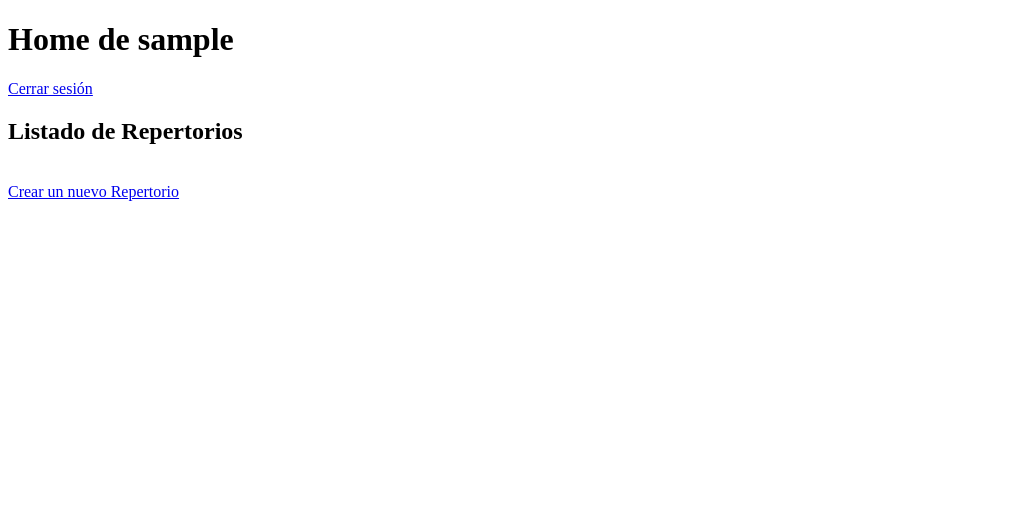
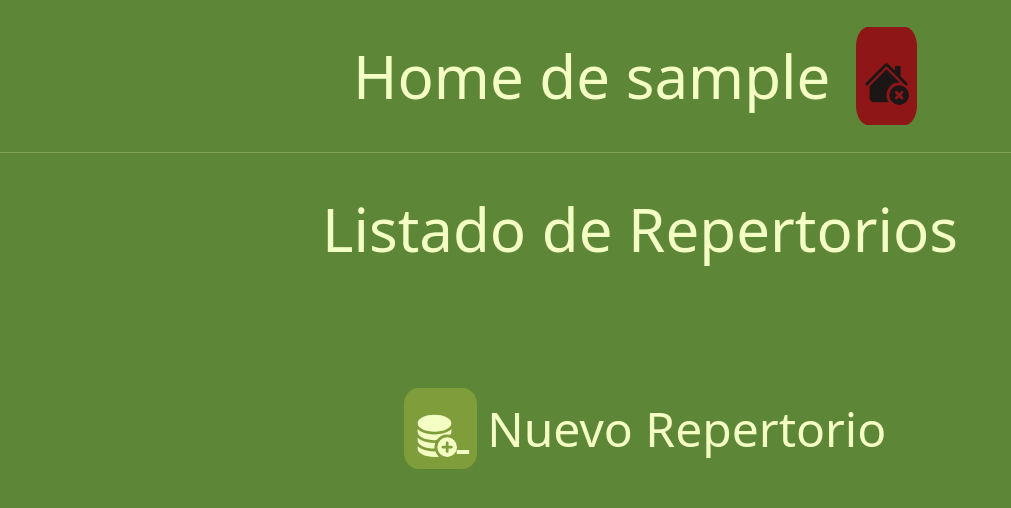
Before and after one commit to JuanMaAl/OpeningsXStructs, a Django app: page /home/ in a window 1280 px wide. Shown: the top 508 px of the page, without its empty margins (0-1011 px from the left). Run offline with Django 5.2, Linux system fonts and the light colour scheme; the visitor is signed in with stand-in values (Sample User, id 1); data that the repository does not hold is empty; some libraries are stand-ins or nearby versions.

Commit message:
home template styles

```diff
--- a/oxs/static/styles.css
+++ b/oxs/static/styles.css
@@ -8,15 +8,22 @@ body {
 a {
 background-color: #809D3C;
 color: #F4FFC3;
-padding: 15px;
-border-radius: 50%;
+padding: 8px;
+border-radius: 20%;
+margin: 10px;
+}
+
+.red_a
+{
+background-color: #8E1616;
+color: #1D1616;
 }
 
 h3 {
   font-size: 1.25em;
 }
 
-.page-tittle{
+.page_tittle{
   margin-top: 40px;
   margin-bottom: 40px;
   font-size: 1.25em;
@@ -24,6 +31,11 @@ h3 {
 
 .card {
 	background-color: #A9C46C;
+}
+
+.li_row {
+	background-color: #A9C46C;
+	padding: 10px;
 }
 
 .accordion-button{
--- a/oxs/templates/home.html
+++ b/oxs/templates/home.html
@@ -1,34 +1,59 @@
+{% load static %}
 <!DOCTYPE html>
 <html>
 	<head>
 		<title>Home</title>
+		{% load bootstrap5 %}
+		{% bootstrap_css %}
+		{% bootstrap_javascript %}
+		<link rel="stylesheet" href="{% static 'styles.css' %}">
 	</head>
 	<body>
-		<h1>Home de {{ user.username }}</h1>
-		<a href="{% url 'logout_user' %}">Cerrar sesión</a>
-		<h2>Listado de Repertorios</h2>
+		<h1 class="page_tittle">
+		Home de {{ user.username }}
+		<a class="red_a" href="{% url 'logout_user' %}">
+		    <svg xmlns="http://www.w3.org/2000/svg" width="45" height="45" fill="currentColor" class="bi bi-house-x-fill" viewBox="0 0 16 16">
+      <path d="M8.707 1.5a1 1 0 0 0-1.414 0L.646 8.146a.5.5 0 0 0 .708.708L8 2.207l6.646 6.647a.5.5 0 0 0 .708-.708L13 5.793V2.5a.5.5 0 0 0-.5-.5h-1a.5.5 0 0 0-.5.5v1.293z"/>
+      <path d="m8 3.293 4.712 4.712A4.5 4.5 0 0 0 8.758 15H3.5A1.5 1.5 0 0 1 2 13.5V9.293z"/>
+      <path d="M12.5 16a3.5 3.5 0 1 0 0-7 3.5 3.5 0 0 0 0 7m-.646-4.854.646.647.646-.646a.5.5 0 0 1 .708.707l-.647.646.647.646a.5.5 0 0 1-.708.708l-.646-.647-.646.647a.5.5 0 0 1-.708-.707l.647-.647-.647-.646a.5.5 0 0 1 .708-.707Z"/>
+    </svg>
+		</a>
+		</h1>
+		<hr>
+		<h2 class="page_tittle">Listado de Repertorios</h2>
 
-		<ul>
-
+		<ul class='d-flex justify-content-center'>
 			{% for repertoire in repertoires %}
-				<li>{{ repertoire.repertoire_name }} |
+				<li class="li_row w-75">{{ repertoire.repertoire_name }} |
 				{{ repertoire.repertoire_color }} |
 					<a
 					href="/open-repertoire/{{ repertoire.repertoire_name }}
 					/{{ repertoire.repertoire_color }}/">
-					Abrir
+					<svg xmlns="http://www.w3.org/2000/svg" width="45" height="45" fill="currentColor" class="bi bi-book-half" viewBox="0 0 16 16">
+  <path d="M8.5 2.687c.654-.689 1.782-.886 3.112-.752 1.234.124 2.503.523 3.388.893v9.923c-.918-.35-2.107-.692-3.287-.81-1.094-.111-2.278-.039-3.213.492zM8 1.783C7.015.936 5.587.81 4.287.94c-1.514.153-3.042.672-3.994 1.105A.5.5 0 0 0 0 2.5v11a.5.5 0 0 0 .707.455c.882-.4 2.303-.881 3.68-1.02 1.409-.142 2.59.087 3.223.877a.5.5 0 0 0 .78 0c.633-.79 1.814-1.019 3.222-.877 1.378.139 2.8.62 3.681 1.02A.5.5 0 0 0 16 13.5v-11a.5.5 0 0 0-.293-.455c-.952-.433-2.48-.952-3.994-1.105C10.413.809 8.985.936 8 1.783"/>
+</svg>
 					</a>
-					|
 					<a
+					class="red_a"
 					href="/delete-repertoire/{{ repertoire.repertoire_name }}/">
-					Eliminar
+					<svg xmlns="http://www.w3.org/2000/svg" width="45" height="45" fill="currentColor" class="bi bi-database-fill-x" viewBox="0 0 16 16">
+  <path d="M8 1c-1.573 0-3.022.289-4.096.777C2.875 2.245 2 2.993 2 4s.875 1.755 1.904 2.223C4.978 6.711 6.427 7 8 7s3.022-.289 4.096-.777C13.125 5.755 14 5.007 14 4s-.875-1.755-1.904-2.223C11.022 1.289 9.573 1 8 1"/>
+  <path d="M2 7v-.839c.457.432 1.004.751 1.49.972C4.722 7.693 6.318 8 8 8s3.278-.307 4.51-.867c.486-.22 1.033-.54 1.49-.972V7c0 .424-.155.802-.411 1.133a4.51 4.51 0 0 0-4.815 1.843A12 12 0 0 1 8 10c-1.573 0-3.022-.289-4.096-.777C2.875 8.755 2 8.007 2 7m6.257 3.998L8 11c-1.682 0-3.278-.307-4.51-.867-.486-.22-1.033-.54-1.49-.972V10c0 1.007.875 1.755 1.904 2.223C4.978 12.711 6.427 13 8 13h.027a4.55 4.55 0 0 1 .23-2.002m-.002 3L8 14c-1.682 0-3.278-.307-4.51-.867-.486-.22-1.033-.54-1.49-.972V13c0 1.007.875 1.755 1.904 2.223C4.978 15.711 6.427 16 8 16c.536 0 1.058-.034 1.555-.097a4.5 4.5 0 0 1-1.3-1.905"/>
+  <path d="M12.5 16a3.5 3.5 0 1 0 0-7 3.5 3.5 0 0 0 0 7m-.646-4.854.646.647.646-.647a.5.5 0 0 1 .708.708l-.647.646.647.646a.5.5 0 0 1-.708.708l-.646-.647-.646.647a.5.5 0 0 1-.708-.708l.647-.646-.647-.646a.5.5 0 0 1 .708-.708"/>
+</svg>
 					</a>
 				</li>
 			{% endfor %}
 		</ul>
 		<br>
-		<a href="/new-repertoire/">
-		Crear un nuevo Repertorio
-		<a>
+			<span>
+				<a href="/new-repertoire/">
+				<svg xmlns="http://www.w3.org/2000/svg" width="45" height="45" fill="currentColor" class="bi bi-database-fill-add" viewBox="0 0 16 16">
+  <path d="M12.5 16a3.5 3.5 0 1 0 0-7 3.5 3.5 0 0 0 0 7m.5-5v1h1a.5.5 0 0 1 0 1h-1v1a.5.5 0 0 1-1 0v-1h-1a.5.5 0 0 1 0-1h1v-1a.5.5 0 0 1 1 0M8 1c-1.573 0-3.022.289-4.096.777C2.875 2.245 2 2.993 2 4s.875 1.755 1.904 2.223C4.978 6.711 6.427 7 8 7s3.022-.289 4.096-.777C13.125 5.755 14 5.007 14 4s-.875-1.755-1.904-2.223C11.022 1.289 9.573 1 8 1"/>
+  <path d="M2 7v-.839c.457.432 1.004.751 1.49.972C4.722 7.693 6.318 8 8 8s3.278-.307 4.51-.867c.486-.22 1.033-.54 1.49-.972V7c0 .424-.155.802-.411 1.133a4.51 4.51 0 0 0-4.815 1.843A12 12 0 0 1 8 10c-1.573 0-3.022-.289-4.096-.777C2.875 8.755 2 8.007 2 7m6.257 3.998L8 11c-1.682 0-3.278-.307-4.51-.867-.486-.22-1.033-.54-1.49-.972V10c0 1.007.875 1.755 1.904 2.223C4.978 12.711 6.427 13 8 13h.027a4.55 4.55 0 0 1 .23-2.002m-.002 3L8 14c-1.682 0-3.278-.307-4.51-.867-.486-.22-1.033-.54-1.49-.972V13c0 1.007.875 1.755 1.904 2.223C4.978 15.711 6.427 16 8 16c.536 0 1.058-.034 1.555-.097a4.5 4.5 0 0 1-1.3-1.905"/>
+</svg>
+				</a>
+				Nuevo Repertorio
+			<span>
 	</body>
 </html>
--- a/oxs/templates/structures.html
+++ b/oxs/templates/structures.html
@@ -9,7 +9,7 @@
 		<link rel="stylesheet" href="{% static 'styles.css' %}">
 	</head>
 	<body>
-		<h2 class="page-tittle">
+		<h2 class="page_tittle">
 			Estructuras de Peones
 			<a href="/home">
 			<svg xmlns="http://www.w3.org/2000/svg" width="45" height="45" fill="currentColor" class="bi bi-house-fill" viewBox="0 0 16 16">
```
Also changed, not shown: 1 other file.
